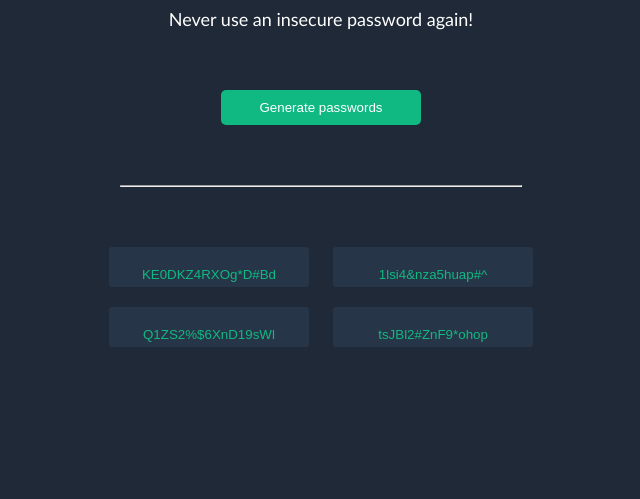
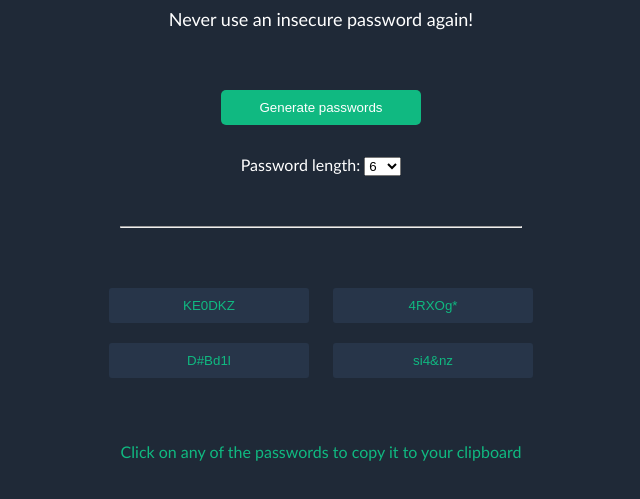
Before and after one commit to cherick04/password-generator, a plain HTML site: page index.html in a window 1280 px wide. Both pictures are taken after a click on the button "Generate passwords". Shown: the part 209-708 px from the top of the page, without its empty margins (319-959 px from the left). Drawn offline with Linux system fonts and the light colour scheme.

Commit message:
Implemented basic functionality

```diff
--- a/index.css
+++ b/index.css
@@ -29,32 +29,40 @@ h2 {
   margin-top: -20px;
 }
 
+#copy-lbl {
+  color: #10b981;
+  font-weight: lighter;
+}
+
 button {
   display: inline-block;
   width: 200px;
   border: none;
   margin: 10px;
   align-items: center;
-}
-
-.button__password {
-  background: url("images/icon-2.png") no-repeat center/10%;
-  background-color: #273549;
-  color: #10b981;
-  height: 20px;
-  /* padding: 20px 20px; */
-  padding-top: 20px;
-  padding-bottom: 20px;
   font-weight: lighter;
-  border-radius: 3px;
 }
 
 #generate-btn {
   color: white;
   background-color: #10b981;
+  padding: 10px 5px;
+  margin-bottom: 30px;
+  border-radius: 5px;
+}
+
+.password_text {
+  background: url("images/icon-2.png") no-repeat center/10%;
+  background-color: #273549;
+  color: #10b981;
+  height: 35px;
+  border-radius: 3px;
+  display: inline-block;
+  width: 200px;
+  border: none;
+  margin: 10px;
   font-weight: lighter;
-  padding: 10px 5px;
-  border-radius: 5px;
+  text-align: center;
 }
 
 hr {
--- a/index.html
+++ b/index.html
@@ -10,12 +10,24 @@
             <!-- <span class="button__icon"><img src="images/icon-1.png"></span> -->
             <span class="button__text">Generate passwords</span>
         </button>
+        <br>
+        <label>Password length:</label>
+        <select name="length" id="length-sel">
+            <option value="6" selected="selected">6</option>
+            <option value="8">8</option>
+            <option value="10">10</option>
+            <option value="12">12</option>
+            <option value="14">14</option>
+            <option value="16">16</option>
+        </select>
         <hr>
-        <button class="button__password" id="pass1-btn" onclick="copyPassword(1)"></button>
-        <button class="button__password" id="pass2-btn" onclick="copyPassword(2)"></button>
+        <input type="text" class="password_text" id="pass1-txt" onclick="copyPassword(id)" readonly></input>
+        <input type="text" class="password_text" id="pass2-txt" onclick="copyPassword(id)" readonly></input>
         <br>
-        <button class="button__password" id="pass3-btn" onclick="copyPassword(3)"></button>
-        <button class="button__password" id="pass4-btn" onclick="copyPassword(4)"></button>
+        <input type="text" class="password_text" id="pass3-txt" onclick="copyPassword(id)" readonly></input>
+        <input type="text" class="password_text" id="pass4-txt" onclick="copyPassword(id)" readonly></input>
+        <br><br><br>
+        <p id="copy-lbl"></p>
         <script src="index.js"></script>
     </body>
 </html>
--- a/index.js
+++ b/index.js
@@ -1,26 +1,34 @@
 const allCharacters = "0123456789abcdefghijklmnopqrstuvwxyzABCDEFGHIJKLMNOPQRSTUVWXYZ!@#$%^&*"
+const copyMsg = "Click on any of the passwords to copy it to your clipboard"
 
-const passButton1 = document.getElementById("pass1-btn")
-const passButton2 = document.getElementById("pass2-btn")
-const passButton3 = document.getElementById("pass3-btn")
-const passButton4 = document.getElementById("pass4-btn")
+const passLengthSelector = document.getElementById("length-sel")
+const copyLbl = document.getElementById("copy-lbl")
+const passTxt1 = document.getElementById("pass1-txt")
+const passTxt2 = document.getElementById("pass2-txt")
+const passTxt3 = document.getElementById("pass3-txt")
+const passTxt4 = document.getElementById("pass4-txt")
 
-let buttons = [passButton1, passButton2, passButton3, passButton4]
+let txtBoxes = [passTxt1, passTxt2, passTxt3, passTxt4]
 
-
-function generatePasswords(maxLength = 16) {
-    for(let btnIndex=0; btnIndex<4; btnIndex++) {
+function generatePasswords() {
+    const maxLength = Number(passLengthSelector.value)
+    for(let j=0; j<4; j++) {
         let randomPassword = ''
         for(let i=0; i < maxLength; i++) {
             let randomIndex = Math.floor(Math.random() * allCharacters.length)
             randomPassword += allCharacters[randomIndex]
         }
-        buttons[btnIndex].style.backgroundImage = 'none'
+        txtBoxes[j].style.backgroundImage = 'none'
 
-        buttons[btnIndex].textContent = randomPassword
+        txtBoxes[j].value = randomPassword
     }
+    copyLbl.textContent = copyMsg
 }
 
-function copyPassword(buttonNumber) {
-
+function copyPassword(id) {
+    copyLbl.textContent = ''
+    const password = document.getElementById(id)
+    password.select()
+    document.execCommand('copy')
+    copyLbl.textContent = 'Copied!'
 }
```
